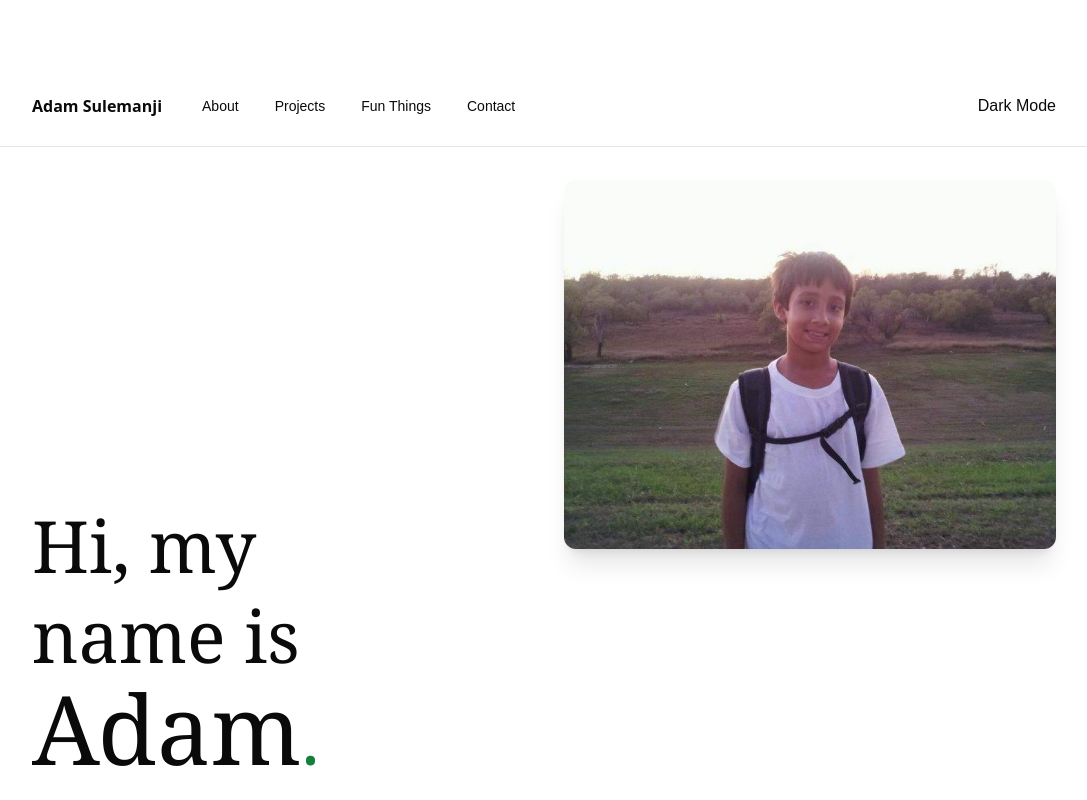
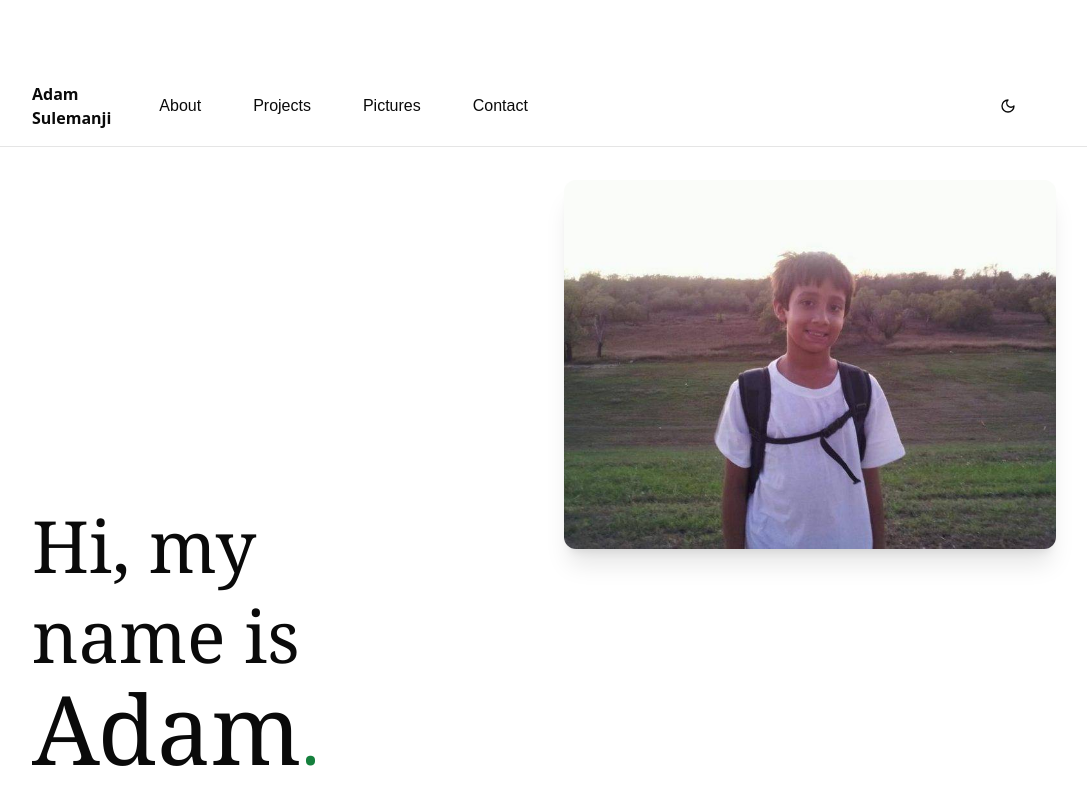
Before and after one commit to adamsulemanji/PersonalWebsite, a Next.js app in the folder frontend/: page / in a window 1280 px wide. Shown: the top 800 px of the page, without its empty margins (96-1183 px from the left). Built offline with nearby package versions, Linux system fonts and the light colour scheme.

Commit message:
Refactor Home and Navbar components to simplify scroll animations and update navigation items

```diff
--- a/frontend/src/app/page.tsx
+++ b/frontend/src/app/page.tsx
@@ -15,10 +15,6 @@ export default function Home() {
   const [constructionVisible, setConstructionVisible] = useState(false);
   const [descriptionVisible, setDescriptionVisible] = useState(false);
   const [scrollPromptVisible, setScrollPromptVisible] = useState(false);
-
-  const [aboutRef, aboutVisible] = useScrollAnimation();
-  const [sportsRef, sportsVisible] = useScrollAnimation();
-  const [randomRef, randomVisible] = useScrollAnimation();
 
   const [password, setPassword] = useState("");
   const [isAuthenticated, setIsAuthenticated] = useState(false);
@@ -163,12 +159,7 @@ export default function Home() {
           </section>
 
           <section
-            ref={aboutRef}
-            className={`sm:mt-8 transform transition-all duration-1000 ease-out ${
-              aboutVisible
-                ? "translate-x-0 opacity-100"
-                : "-translate-x-full opacity-0"
-            }`}
+            className="sm:mt-8 transform transition-all duration-1000 ease-out"
             id="section-about"
           >
             <div className="w-full max-w-[1500px]">
@@ -221,14 +212,7 @@ export default function Home() {
             </div>
           </section>
 
-          <section
-            ref={sportsRef}
-            className={`w-full transform transition-all duration-1000 ease-out ${
-              sportsVisible
-                ? "translate-x-0 opacity-100"
-                : "translate-x-full opacity-0"
-            }`}
-          >
+          <section className="w-full transform transition-all duration-1000 ease-out">
             <div className="grid grid-cols-1 md:grid-cols-2 w-full gap-10 mt-24">
               <div className="flex items-center justify-center">
                 <img
@@ -283,14 +267,7 @@ export default function Home() {
             </div>
           </section>
 
-          <section
-            ref={randomRef}
-            className={`w-full transform transition-all duration-1000 ease-out ${
-              randomVisible
-                ? "translate-x-0 opacity-100"
-                : "-translate-x-full opacity-0"
-            }`}
-          >
+          <section className="w-full transform transition-all duration-1000 ease-out">
             <div className="grid grid-cols-1 md:grid-cols-2 w-full gap-10 mt-24">
               <div className="leading-relaxed">
                 <p className="mb-5 text-5xl font-bold">
--- a/frontend/src/components/NavBar.tsx
+++ b/frontend/src/components/NavBar.tsx
@@ -5,12 +5,9 @@ import { Menu, Sun, Moon } from "lucide-react";
 import { Button } from "@/components/ui/button";
 import {
   NavigationMenu,
-  NavigationMenuContent,
   NavigationMenuItem,
   NavigationMenuLink,
   NavigationMenuList,
-  NavigationMenuTrigger,
-  navigationMenuTriggerStyle,
 } from "@/components/ui/navigation-menu";
 import { Sheet, SheetContent, SheetTrigger } from "@/components/ui/sheet";
 
@@ -23,28 +20,15 @@ interface NavItem {
 const leftNavItems: NavItem[] = [
   { title: "About", id: "section-about" },
   { title: "Projects", id: "section-projects" },
-  { title: "Fun Things", id: "section-fun" },
+  { title: "Pictures", id: "section-fun" },
   { title: "Contact", id: "section-contact" },
 ];
 
-const rightNavItems = [
-  // { title: "Toggle Borders", action: "toggleBorders" },
-  // { title: "Resume", action: "resume" },
-  { title: "Dark Mode", action: "toggleDarkMode" },
-];
+const rightNavItems = [{ title: "Dark Mode", action: "toggleDarkMode" }];
 
 export default function Navbar() {
   const [isOpen, setIsOpen] = React.useState(false);
   const [darkMode, setDarkMode] = React.useState(false);
-  const [showBorders, setShowBorders] = React.useState(false);
-
-  React.useEffect(() => {
-    if (showBorders) {
-      document.documentElement.classList.add("show-borders");
-    } else {
-      document.documentElement.classList.remove("show-borders");
-    }
-  }, [showBorders]);
 
   React.useEffect(() => {
     if (darkMode) {
@@ -57,17 +41,11 @@ export default function Navbar() {
   const handleScroll = (id: string) => {
     const element = document.getElementById(id);
     if (element) {
-      const offset = 500 + window.innerHeight / 2 - element.clientHeight / 2;
-      window.scrollTo({
-        top: element.offsetTop - offset,
-        behavior: "smooth",
-      });
+      element.scrollIntoView({ behavior: "smooth" });
     }
   };
 
   const handleAction = (action: string) => {
-    if (action === "toggleBorders") setShowBorders(!showBorders);
-    if (action === "resume") window.open("/resume.pdf", "_blank");
     if (action === "toggleDarkMode") setDarkMode(!darkMode);
   };
 
@@ -83,8 +61,10 @@ export default function Navbar() {
               handleScroll("section-intro");
             }}
           >
-            <span className="hidden sm:inline-block font-extrabold font-sans">
-              Adam Sulemanji
+            <span className="hidden sm:inline-block font-extrabold font-sans text-left">
+              Adam
+              <br />
+              Sulemanji
             </span>
           </a>
           <NavigationMenu>
@@ -92,7 +72,7 @@ export default function Navbar() {
               {leftNavItems.map((item) => (
                 <NavigationMenuItem key={item.title}>
                   <NavigationMenuLink
-                    className={navigationMenuTriggerStyle()}
+                    className="px-4 py-2 m-2 rounded-md text-base bg-transparent backdrop-blur supports-[backdrop-filter]:bg-transparent hover:bg-grey-200 dark:hover:bg-gray-800"
                     onClick={() => handleScroll(item.id)}
                   >
                     {item.title}
@@ -104,16 +84,14 @@ export default function Navbar() {
         </div>
 
         <div className="hidden md:flex items-center space-x-4 md:space-x-6">
-          {rightNavItems.map((item, index) => (
-            <Button
-              key={index}
-              variant="ghost"
-              className="px-0 text-base hover:bg-transparent focus:outline-none focus:ring-0 focus:ring-offset-0"
-              onClick={() => handleAction(item.action)}
-            >
-              {item.title}
-            </Button>
-          ))}
+          <Button
+            key={darkMode ? "dark" : "light"}
+            variant="ghost"
+            className="px-0 text-base bg-transparent backdrop-blur supports-[backdrop-filter]:bg-transparent p-5 m-5"
+            onClick={() => setDarkMode(!darkMode)}
+          >
+            {darkMode ? <Sun /> : <Moon />}
+          </Button>
         </div>
 
         <Sheet open={isOpen} onOpenChange={setIsOpen}>
```
